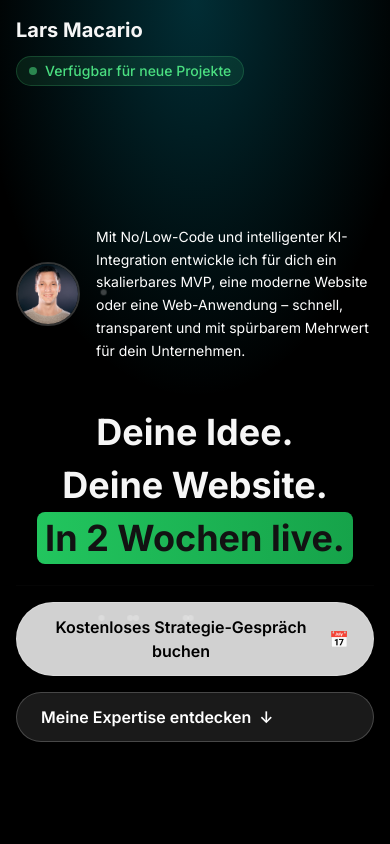
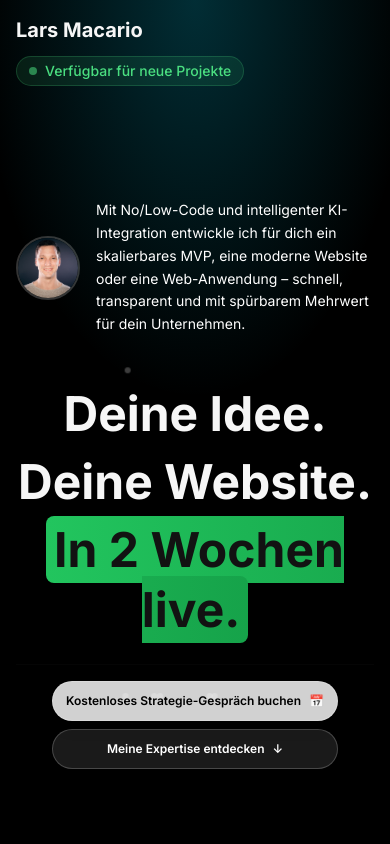
Before and after one commit to macxnet80/macario.dev, a Next.js app: page / in a window 390 px wide. Shown: the top 844 px of the page. Built offline with nearby package versions, Linux system fonts and the light colour scheme; no server answers; the database is empty.

Commit message:
Refactor AIAssistant, Footer, Hero, and MagneticButton components for improved responsiveness and visual consistency. Adjust button sizes, spacing, and text styles to enhance user experience across devices.

```diff
--- a/components/AIAssistant.tsx
+++ b/components/AIAssistant.tsx
@@ -75,11 +75,11 @@ export default function AIAssistant() {
             whileHover={{ scale: 1.1 }}
             whileTap={{ scale: 0.9 }}
             onClick={() => setIsOpen(true)}
-            className="fixed bottom-6 right-6 z-50 w-16 h-16 bg-gradient-to-r from-purple-500 to-pink-500 rounded-full shadow-lg flex items-center justify-center group"
+            className="fixed bottom-6 right-6 sm:bottom-6 sm:right-6 z-50 w-14 h-14 sm:w-16 sm:h-16 bg-gradient-to-r from-purple-500 to-pink-500 rounded-full shadow-lg flex items-center justify-center group touch-manipulation"
           >
-            <Brain className="w-8 h-8 text-white" />
-            <div className="absolute -top-2 -right-2 w-5 h-5 bg-primary rounded-full flex items-center justify-center animate-pulse">
-              <Sparkles className="w-3 h-3 text-white" />
+            <Brain className="w-6 h-6 sm:w-8 sm:h-8 text-white" />
+            <div className="absolute -top-1 -right-1 sm:-top-2 sm:-right-2 w-4 h-4 sm:w-5 sm:h-5 bg-primary rounded-full flex items-center justify-center animate-pulse">
+              <Sparkles className="w-2 h-2 sm:w-3 sm:h-3 text-white" />
             </div>
 
             {/* Tooltip */}
--- a/components/Footer.tsx
+++ b/components/Footer.tsx
@@ -4,51 +4,51 @@ import { motion } from 'framer-motion'
 export default function Footer() {
   return (
     <footer className="bg-background border-t border-white/10 relative">
-      <div className="max-w-7xl mx-auto px-6 py-12">
-        <div className="grid lg:grid-cols-3 gap-8 items-center">
-          {/* Links */}
-          <div className="lg:col-span-1">
+      <div className="max-w-7xl mx-auto px-4 sm:px-6 py-8 sm:py-12">
+        <div className="grid lg:grid-cols-3 gap-6 lg:gap-8 items-center">
+          {/* Mobile: Zentrierte Anordnung */}
+          <div className="lg:col-span-1 order-2 lg:order-1">
             <motion.div
               initial={{ opacity: 0, y: 20 }}
               whileInView={{ opacity: 1, y: 0 }}
               transition={{ duration: 0.6 }}
-              className="flex flex-col sm:flex-row gap-6"
+              className="flex flex-col sm:flex-row gap-4 sm:gap-6 text-center lg:text-left"
             >
               <Link
                 href="/impressum"
-                className="text-[#e7e7e7] hover:text-primary transition-colors text-sm"
+                className="text-[#e7e7e7] hover:text-primary transition-colors text-sm font-medium"
               >
                 Impressum
               </Link>
               <Link
                 href="/datenschutz"
-                className="text-[#e7e7e7] hover:text-primary transition-colors text-sm"
+                className="text-[#e7e7e7] hover:text-primary transition-colors text-sm font-medium"
               >
                 Datenschutz
               </Link>
             </motion.div>
           </div>
 
-          {/* Mitte - Logo/Name */}
-          <div className="lg:col-span-1 text-center">
+          {/* Mitte - Logo/Name (Mobile: Oben) */}
+          <div className="lg:col-span-1 text-center order-1 lg:order-2">
             <motion.div
               initial={{ opacity: 0, y: 20 }}
               whileInView={{ opacity: 1, y: 0 }}
               transition={{ duration: 0.6, delay: 0.1 }}
             >
-              <h3 className="text-lg font-bold text-[#f6f6f6] mb-2">Lars Macario</h3>
+              <h3 className="text-lg sm:text-xl font-bold text-[#f6f6f6] mb-1 sm:mb-2">Lars Macario</h3>
               <p className="text-[#e7e7e7] text-sm">No/Low-Code Developer</p>
             </motion.div>
           </div>
 
-          {/* Rechts - Copyright */}
-          <div className="lg:col-span-1 lg:text-right">
+          {/* Copyright (Mobile: Unten) */}
+          <div className="lg:col-span-1 text-center lg:text-right order-3">
             <motion.div
               initial={{ opacity: 0, y: 20 }}
               whileInView={{ opacity: 1, y: 0 }}
               transition={{ duration: 0.6, delay: 0.2 }}
             >
-              <p className="text-[#e7e7e7] text-sm">
+              <p className="text-[#e7e7e7] text-xs sm:text-sm">
                 © {new Date().getFullYear()} Lars Macario. Alle Rechte vorbehalten.
               </p>
             </motion.div>
@@ -60,10 +60,10 @@ export default function Footer() {
           initial={{ opacity: 0, scaleX: 0 }}
           whileInView={{ opacity: 1, scaleX: 1 }}
           transition={{ duration: 0.8, delay: 0.3 }}
-          className="border-t border-white/10 mt-8 pt-8"
+          className="border-t border-white/10 mt-6 sm:mt-8 pt-6 sm:pt-8"
         >
           <div className="text-center">
-            <p className="text-[#e7e7e7] text-xs">
+            <p className="text-[#e7e7e7] text-xs sm:text-sm">
               Erstellt mit ❤️ und modernen No/Low-Code Tools
             </p>
           </div>
--- a/components/Hero.tsx
+++ b/components/Hero.tsx
@@ -130,12 +130,12 @@ export default function Hero() {
         <div className="w-full">
           {/* Main Headline - Center */}
           <div className="text-center lg:text-left mb-6 sm:mb-8">
-            <h1 className="text-4xl sm:text-5xl md:text-6xl lg:text-8xl font-bold text-[#f6f6f6] leading-tight">
+            <h1 className="text-5xl sm:text-5xl md:text-6xl lg:text-8xl font-bold text-[#f6f6f6] leading-tight">
               <div className="mb-2 sm:mb-4">Deine Idee.</div>
               <div className="mb-2 sm:mb-4">Deine Website.</div>
               <HighlightText
                 text="In 2 Wochen live."
-                className="text-[#000000] text-4xl sm:text-5xl md:text-6xl lg:text-8xl font-bold"
+                className="text-[#000000] text-5xl sm:text-5xl md:text-6xl lg:text-8xl font-bold"
               />
             </h1>
           </div>
@@ -144,14 +144,14 @@ export default function Hero() {
           <div className="w-full h-px bg-secondary/30 mb-4"></div>
 
           {/* CTA Buttons */}
-          <div className="flex flex-col sm:flex-row gap-4 mt-4">
+          <div className="flex flex-col sm:flex-row gap-2 sm:gap-4 mt-4 w-full items-center">
             <MagneticButton
               onClick={() => setShowWizard(true)}
               particleCount={6}
               attractRadius={35}
-              className="bg-[#d1d1d1] text-black hover:bg-[#d1d1d1]/90"
+              className="bg-[#d1d1d1] text-black hover:bg-[#d1d1d1]/90 w-4/5 sm:w-auto text-xs sm:text-base px-3 sm:px-6 py-2 sm:py-3 min-h-[40px] sm:min-h-[auto]"
             >
-              <span>Kostenloses Strategie-Gespräch buchen</span>
+              <span className="text-center">Kostenloses Strategie-Gespräch buchen</span>
               <span>📅</span>
             </MagneticButton>
 
@@ -160,7 +160,7 @@ export default function Hero() {
                 const skillsSection = document.querySelector('#skills-section')
                 skillsSection?.scrollIntoView({ behavior: 'smooth' })
               }}
-              className="bg-white/10 text-white border border-white/20 hover:bg-white/20 transition-all duration-300 rounded-full px-6 py-3 font-semibold shadow-lg hover:scale-105 flex items-center gap-2"
+              className="bg-white/10 text-white border border-white/20 hover:bg-white/20 transition-all duration-300 rounded-full px-3 sm:px-6 py-2 sm:py-3 font-semibold shadow-lg hover:scale-105 flex items-center justify-center gap-2 w-4/5 sm:w-auto text-xs sm:text-base min-h-[40px] sm:min-h-[auto]"
             >
               <span>Meine Expertise entdecken</span>
               <span>↓</span>
@@ -176,7 +176,7 @@ export default function Hero() {
           initial={{ opacity: 0, scale: 0.8, y: 20 }}
           animate={{ opacity: 1, scale: 1, y: 0 }}
           exit={{ opacity: 0, scale: 0.8, y: 20 }}
-          className="fixed bottom-6 right-6 z-40"
+          className="fixed bottom-6 left-1/2 transform -translate-x-1/2 md:left-auto md:right-6 md:transform-none z-40"
         >
           <div className="relative">
             {/* Herzschlag Glow Effect */}
--- a/components/ui/MagneticButton.tsx
+++ b/components/ui/MagneticButton.tsx
@@ -72,11 +72,12 @@ export const MagneticButton = React.forwardRef<HTMLButtonElement, MagneticButton
     <button
       ref={ref}
       className={cn(
-        "min-w-40 relative touch-none",
+        "relative touch-manipulation",
         "bg-[#d1d1d1] text-black",
         "hover:bg-[#d1d1d1]/90",
         "border border-white/20",
         "transition-all duration-300 rounded-full px-6 py-3 font-semibold shadow-lg hover:scale-105",
+        "active:scale-95 active:bg-[#d1d1d1]/80", // Besseres Touch-Feedback
         className,
       )}
       onMouseEnter={handleInteractionStart}
@@ -99,11 +100,11 @@ export const MagneticButton = React.forwardRef<HTMLButtonElement, MagneticButton
           )}
         />
       ))}
-      <span className="relative w-full flex items-center justify-center gap-2">
+      <span className="relative w-full flex items-center justify-center gap-2 text-center leading-tight">
         {children || (
           <>
-            <Magnet className={cn("w-4 h-4 transition-transform duration-300", isAttracting && "scale-110")} />
-            {isAttracting ? "Projekt besprechen" : "Projekt besprechen"}
+            <Magnet className={cn("w-4 h-4 transition-transform duration-300 flex-shrink-0", isAttracting && "scale-110")} />
+            <span className="flex-1">{isAttracting ? "Projekt besprechen" : "Projekt besprechen"}</span>
           </>
         )}
       </span>
```
